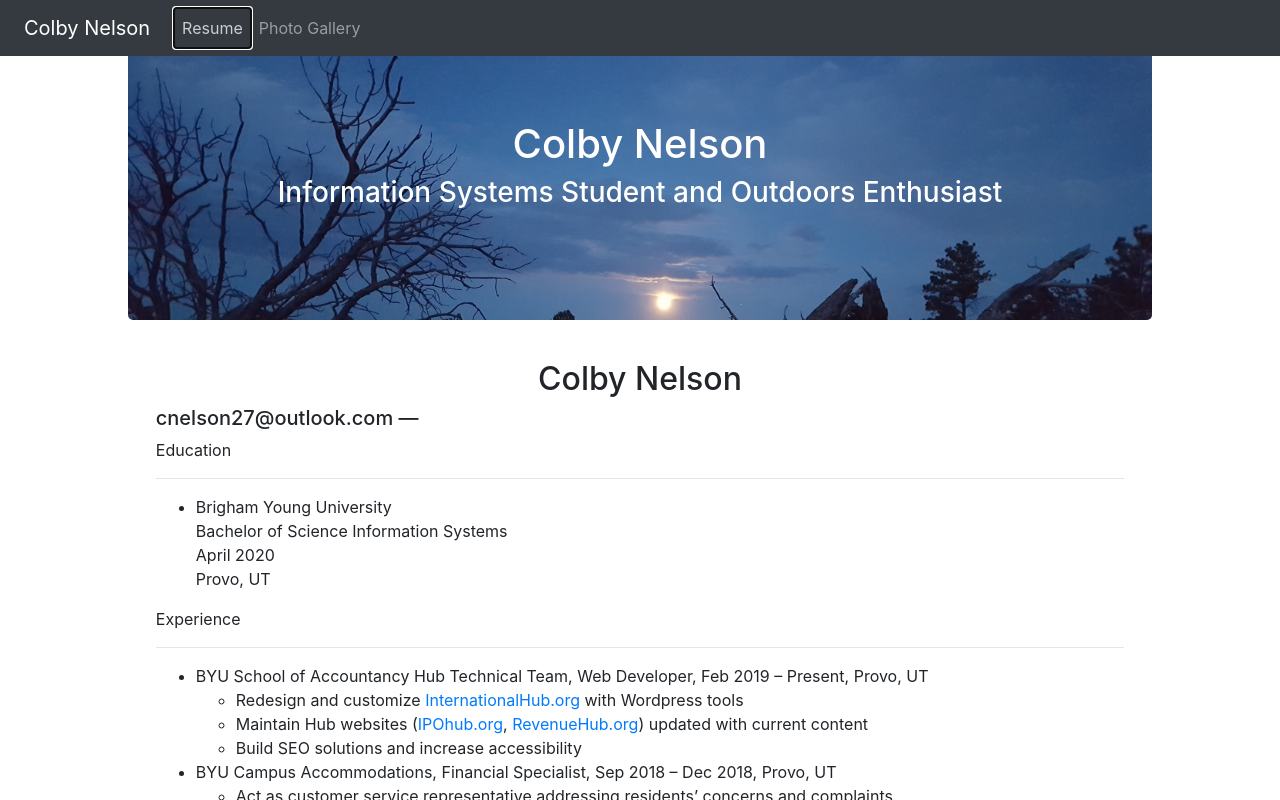
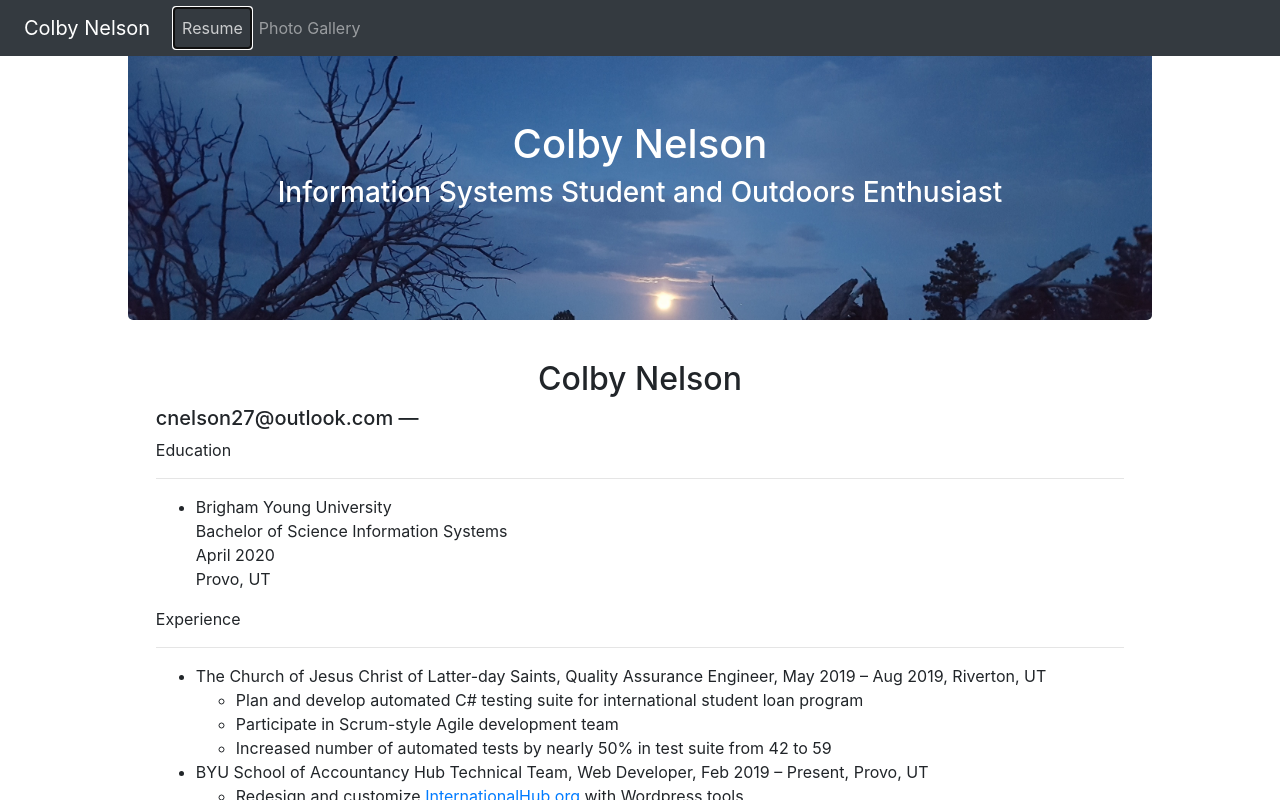
Before and after one commit to cnelson27/colbyMTReactApp, a React (Create React App) app: page / in a window 1280 px wide. Both pictures are taken after a click on the button "Resume". Shown: the top 800 px of the page. Built offline with nearby package versions, Linux system fonts and the light colour scheme.

Commit message:
Added church employment history

```diff
--- a/src/Resume.js
+++ b/src/Resume.js
@@ -1,5 +1,4 @@
 import React from 'react';
-import { Link } from 'react';
 import './Resume.css';
 
 class Resume extends React.Component {
@@ -22,32 +21,45 @@ class Resume extends React.Component {
                 <span class="resumeheading">Experience </span>
                 <hr class="hrskills" />
                 <ul>
-                    <li> <span class="bold">BYU School of Accountancy Hub Technical Team, Web Developer, Feb 2019 – Present, Provo, UT</span>
+                    <li>
+                        <span class="bold">The Church of Jesus Christ of Latter-day Saints, Quality Assurance Engineer, May 2019 – Aug 2019, Riverton, UT</span>
+                        <ul>
+                            <li>Plan and develop automated C# testing suite for international student loan program</li>
+                            <li>Participate in Scrum-style Agile development team</li>
+                            <li>Increased number of automated tests by nearly 50% in test suite from 42 to 59</li>
+                        </ul>
+                    </li>
+                    <li>
+                        <span class="bold">BYU School of Accountancy Hub Technical Team, Web Developer, Feb 2019 – Present, Provo, UT</span>
                         <ul>
                             <li>Redesign and customize <a href="https://internationalhub.org">InternationalHub.org</a> with Wordpress tools</li>
                             <li>Maintain Hub websites (<a href="https://ipohub.org">IPOhub.org</a>, <a href="https://revenuehub.org">RevenueHub.org</a>) updated with current content</li>
                             <li>Build SEO solutions and increase accessibility</li>
                         </ul>
                     </li>
-                    <li> <span class="bold">BYU Campus Accommodations, Financial Specialist, Sep 2018 – Dec 2018, Provo, UT</span>
+                    <li>
+                        <span class="bold">BYU Campus Accommodations, Financial Specialist, Sep 2018 – Dec 2018, Provo, UT</span>
                         <ul>
                             <li>Act as customer service representative addressing residents’ concerns and complaints</li>
                             <li>Created live Tableau report saving 30 minutes/day of employee time</li>
                         </ul>
                     </li>
-                    <li> <span class="bold">BriCon Construction, Inc., Commercial Construction Worker, May 2018-Jul. 2018, Nampa, ID</span>
+                    <li>
+                        <span class="bold">BriCon Construction, Inc., Commercial Construction Worker, May 2018-Jul. 2018, Nampa, ID</span>
                         <ul>
                             <li>Install and repair city and county concrete infrastructure</li>
                             <li>Worked with eight team members to meet deadlines and manage projects</li>
                         </ul>
                     </li>
-                    <li><span class="bold">Billings Parks and Recreation, Lead Counselor, May 2017-Aug. 2017, Billings, MT</span>
+                    <li>
+                        <span class="bold">Billings Parks and Recreation, Lead Counselor, May 2017-Aug. 2017, Billings, MT</span>
                         <ul>
                             <li>Planned and executed summer camp activities allowing operation of 3 simultaneous camps</li>
                             <li>Led team of eight counselors improving risk avoidance and employee scheduling</li>
                         </ul>
                     </li>
-                    <li><span class="bold">The Church of Jesus Christ of Latter-Day Saints, Volunteer Representative, Aug. 2014-Aug. 2016, Santiago, Chile</span>
+                    <li>
+                        <span class="bold">The Church of Jesus Christ of Latter-Day Saints, Volunteer Representative, Aug. 2014-Aug. 2016, Santiago, Chile</span>
                         <ul>
                             <li>Lead team of 10 in setting and meeting goals</li>
                             <li>Keep reliable financial records as financial secretary</li>
```
